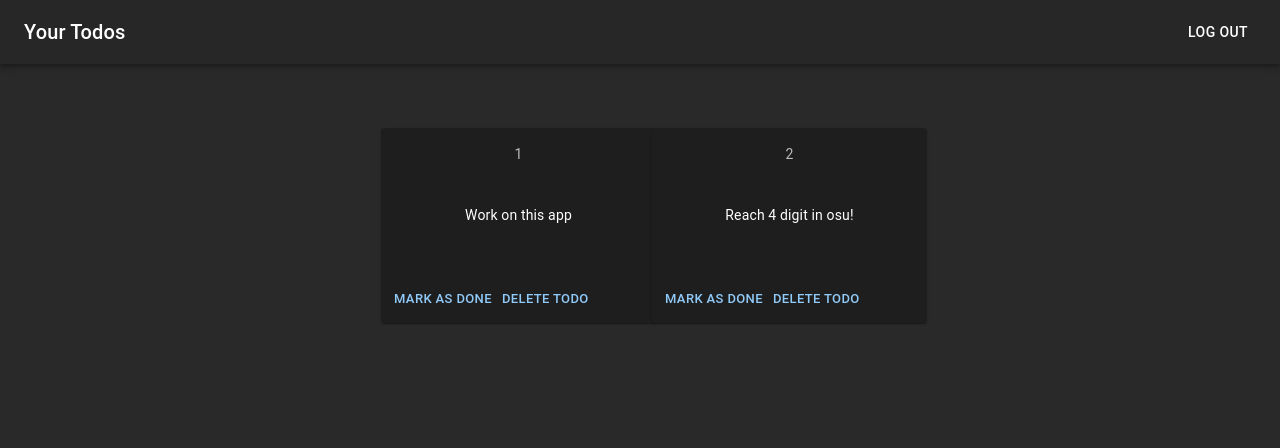
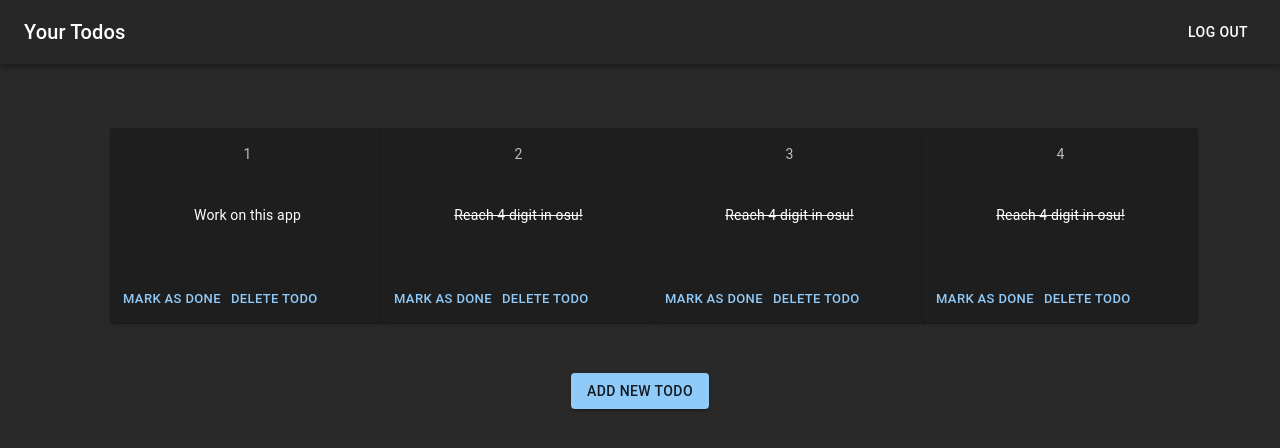
Before and after one commit to AKarp123/todo-app, a React (Create React App) app in the folder client/: page / in a window 1280 px wide. Shown: the top 448 px of the page. Built offline with nearby package versions, Linux system fonts and the light colour scheme.

Commit message:
add new todo form

```diff
--- a/client/src/components/Main.jsx
+++ b/client/src/components/Main.jsx
@@ -2,11 +2,22 @@ import React from "react";
 import Todo from "./Todo";
 import { v4 as uuidv4 } from "uuid";
 import { Grid } from "@mui/material";
+import NewTodo from "./NewTodo";
 
 const todos = [
     {
         todoContent: "Work on this app",
         isCompleted: false,
+        id: uuidv4(),
+    },
+    {
+        todoContent: "Reach 4 digit in osu!",
+        isCompleted: true,
+        id: uuidv4(),
+    },
+    {
+        todoContent: "Reach 4 digit in osu!",
+        isCompleted: true,
         id: uuidv4(),
     },
     {
@@ -23,13 +34,8 @@ export default function Main() {
     };
 
     const addTodo = (todoObj) => {
-        const newTodo = {
-            todoContent: todoObj.todoContent,
-            isCompleted: todoObj.isCompleted,
-            id: uuidv4()
-        };
 
-        setTodos([...todoList, newTodo]);
+        setTodos([...todoList, todoObj]);
     };
 
     const toggleComplete = (id) => {
@@ -44,6 +50,7 @@ export default function Main() {
     };
 
     return (
+        <>
             <Grid
                 container
                 spacing={3}
@@ -67,5 +74,8 @@ export default function Main() {
                     </Grid>
                 ))}
             </Grid>
+            <div style={{ height: "50px" }}></div>
+            <NewTodo addTodo={addTodo} />
+        </>
     );
 }
--- a/client/src/components/NewTodo.jsx
+++ b/client/src/components/NewTodo.jsx
@@ -1,15 +1,52 @@
 import React from "react";
+import { Button, TextField, Checkbox, FormControlLabel } from "@mui/material";
+import { v4 as uuidv4 } from "uuid";
 
-export default function NewTodo() {
-
-
+export default function NewTodo(props) {
     const [openForm, setOpenForm] = React.useState(false);
     const [todoContent, setTodoContent] = React.useState("");
     const [isCompleted, setIsCompleted] = React.useState(false);
 
+    const handleSubmit = (e) => {
+        e.preventDefault();
 
+        props.addTodo({ todoContent, isCompleted, id: uuidv4() });
+        setOpenForm(false);
+        setTodoContent("");
+        setIsCompleted(false);
+    };
 
+    const handleChange = (e) => {
+        setTodoContent(e.target.value);
+    };
 
+    if (!openForm) {
+        return (
+            <Button variant="contained" onClick={() => setOpenForm(!openForm)}>
+                Add new Todo
+            </Button>
+        );
+    }
 
-    return <div>NewTodo</div>;
+    return (
+        <form onSubmit={handleSubmit}>
+            <div style={{marginBottom: "10px"}}>
+                <TextField
+                    label="Todo Content"
+                    value={todoContent}
+                    onChange={handleChange}
+                    sx={{ marginRight: "20px" }}
+                />
+                <FormControlLabel
+                    control={
+                        <Checkbox
+                            onClick={(e) => setIsCompleted(!isCompleted)}
+                        />
+                    }
+                    label="Completed"
+                />
+            </div>
+            <Button type="submit" variant="contained" color="primary"> Add Todo </Button>
+        </form>
+    );
 }
--- a/client/src/components/Todo.jsx
+++ b/client/src/components/Todo.jsx
@@ -8,15 +8,10 @@ import {
 } from "@mui/material";
 
 export default function Todo(props) {
-    const styles = () => {
-        if (props.isCompleted) {
-            return {
-                textDecoration: "line-through",
-            };
-        }
-        return "";
-    };
 
+    const styles = {
+        textDecoration: props.isCompleted ? "line-through" : "none",
+    }
     const removeTodo = () => {
         props.removeTodo(props.id);
     };
@@ -35,7 +30,7 @@ export default function Todo(props) {
                     {props.num}
                 </Typography>
 
-                <Typography variant="body2" sx={{...styles, paddingTop: "35px", paddingBottom: "35px"}}>
+                <Typography variant="body2" sx={{ ...styles, paddingTop: "35px", paddingBottom: "35px"}}>
                     {props.todoContent}
                 </Typography>
             </CardContent>
```
Lines whose indentation alone changed are shown as unchanged.
